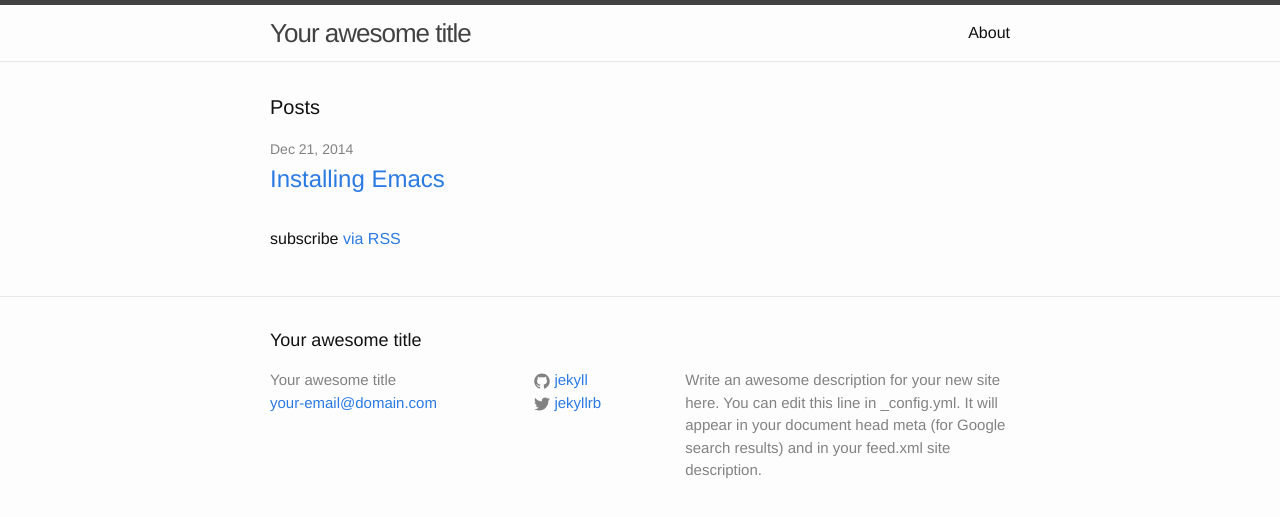
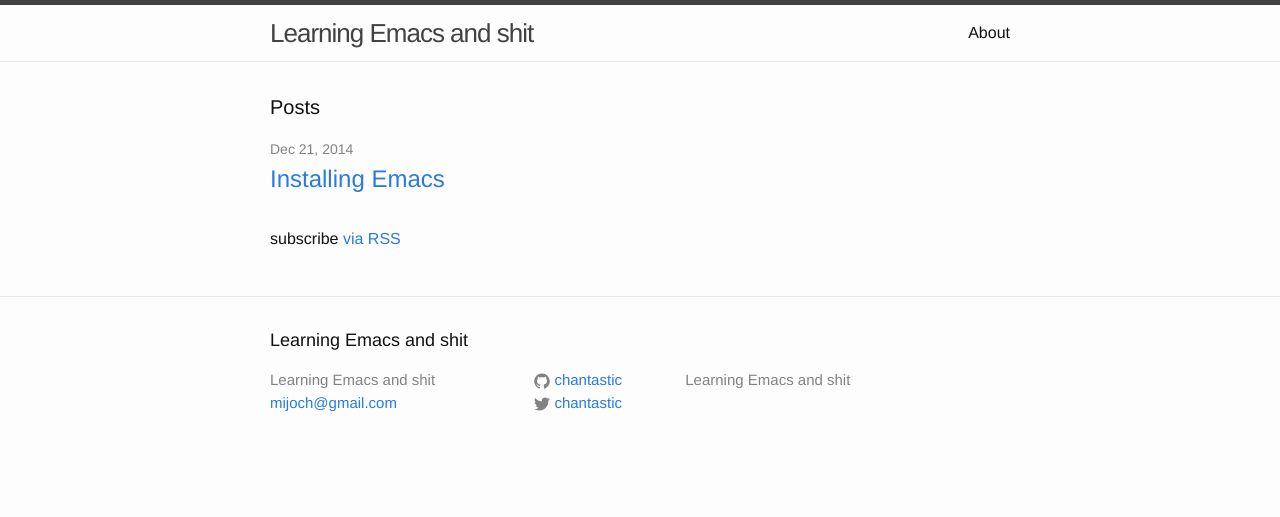
Before and after one commit to chantastic/emacs, a Jekyll site: the page built from index.html, in a window 1280 px wide. Shown: the top 517 px of the page. Built offline with Jekyll 4.4.1, drawn with Linux system fonts in a browser that asks for light colours.

Commit message:
config: update jekyll config for gh-pages

```diff
--- a/_config.yml
+++ b/_config.yml
@@ -1,14 +1,11 @@
-# Site settings
-title: Your awesome title
-email: your-email@domain.com
-description: > # this means to ignore newlines until "baseurl:"
-  Write an awesome description for your new site here. You can edit this
-  line in _config.yml. It will appear in your document head meta (for
-  Google search results) and in your feed.xml site description.
-baseurl: "" # the subpath of your site, e.g. /blog/
-url: "http://yourdomain.com" # the base hostname & protocol for your site
-twitter_username: jekyllrb
-github_username:  jekyll
+title: Learning Emacs and shit
+email: mijoch@gmail.com
+description: >
+  Learning Emacs and shit
+baseurl: "/emacs/" # the subpath of your site, e.g. /blog/
+url: "http://chantastic.github.io"
+twitter_username: chantastic
+github_username:  chantastic
 
 # Build settings
 markdown: kramdown
```
